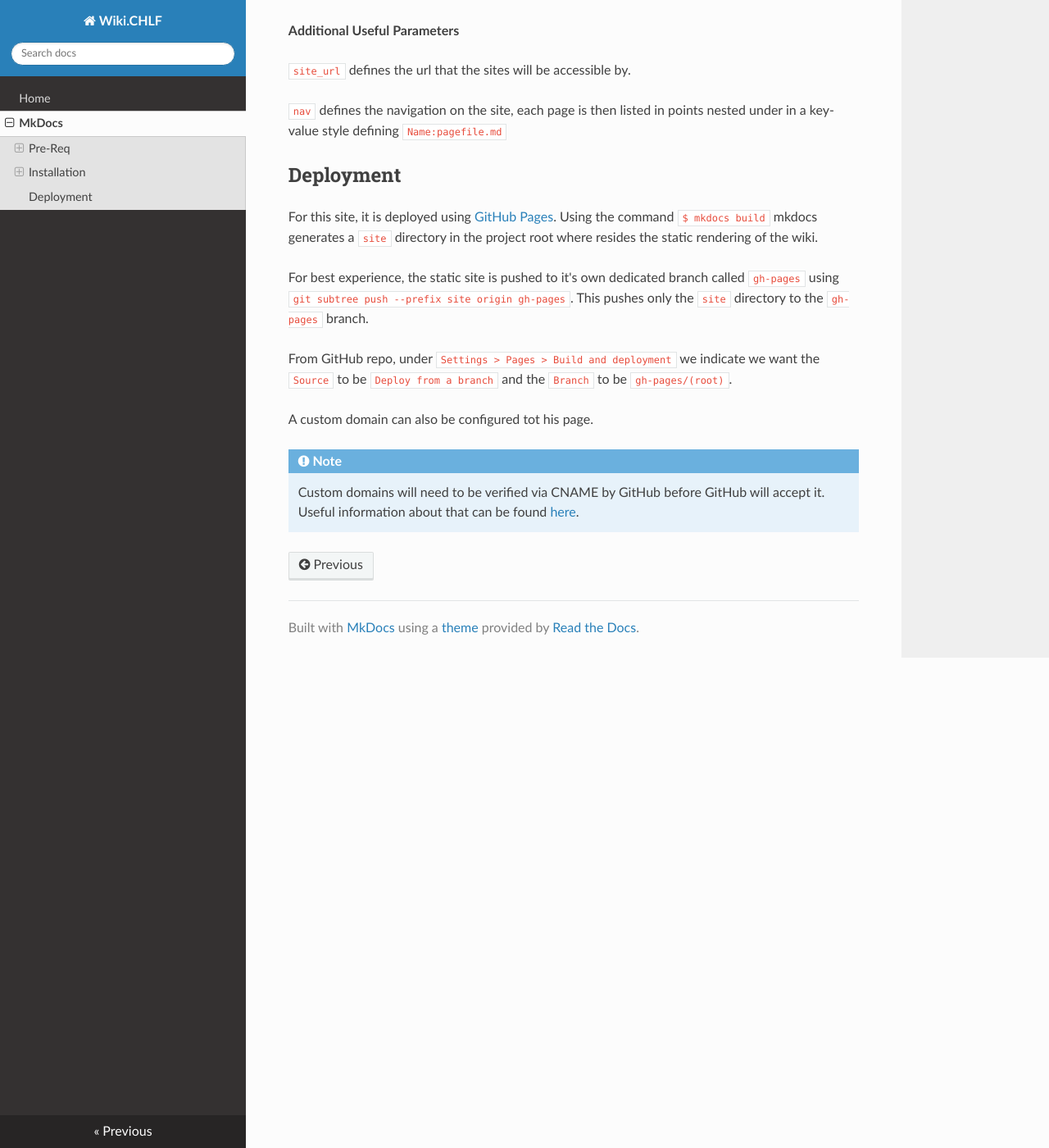
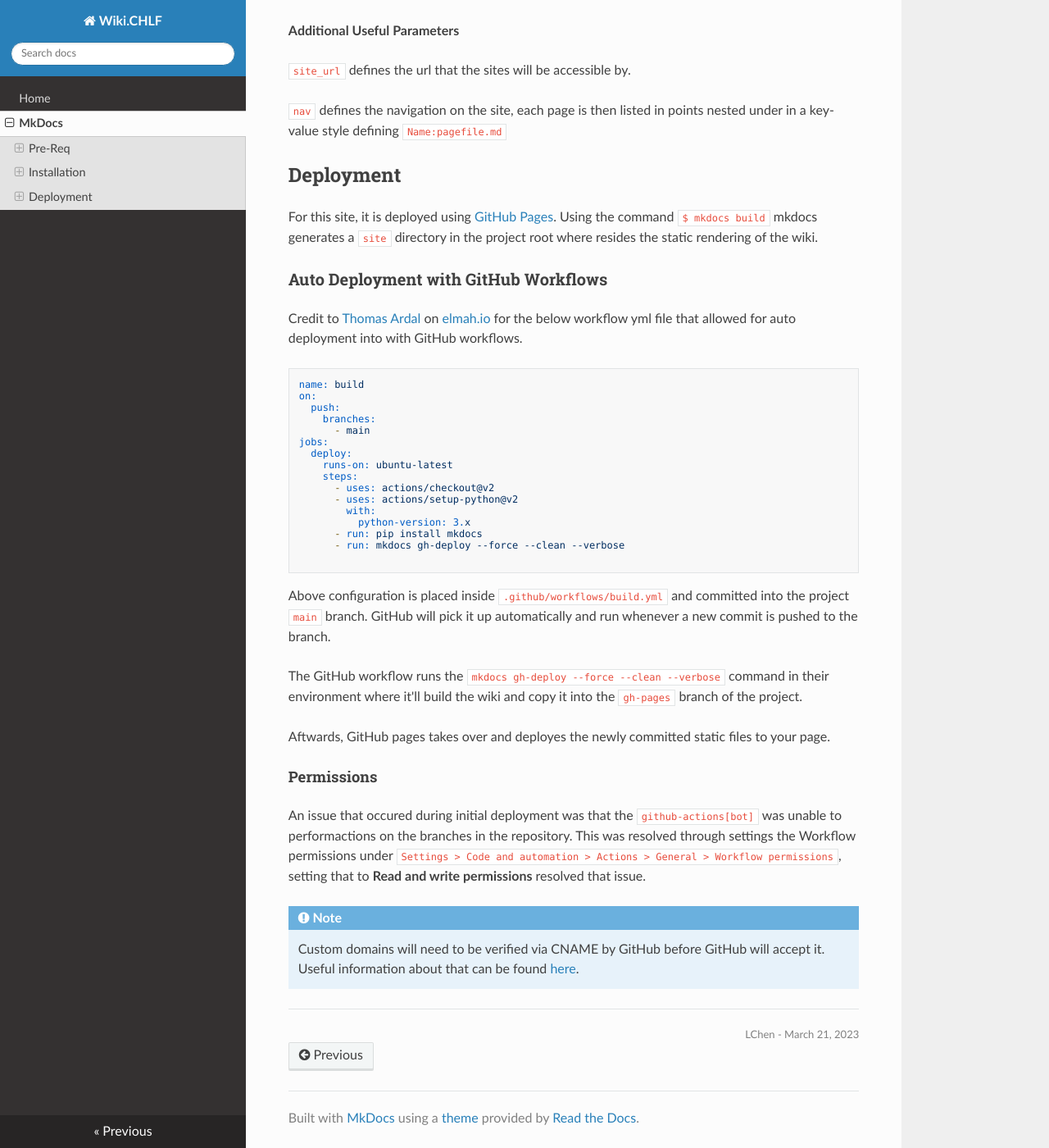
Before and after one commit to chlongfei/Wiki.CHLF, an MkDocs documentation site: the page built from docs/mkdocs.md, in a window 1280 px wide and 1400 px high, scrolled down 1163 px. Shown: the whole window at 82% size. Built offline with MkDocs 1.6.1, drawn with Linux system fonts in a browser that asks for light colours; nearby versions of some CDN libraries.

Commit message:
updated mkdocs with info on autodeployment with gh actions

````diff
--- a/docs/mkdocs.md
+++ b/docs/mkdocs.md
@@ -47,11 +47,39 @@ site_name: MkDocs
 ## Deployment
 For this site, it is deployed using <a href="https://pages.github.com/">GitHub Pages</a>. Using the command `$ mkdocs build` mkdocs generates a `site` directory in the project root where resides the static rendering of the wiki.
 
-For best experience, the static site is pushed to it's own dedicated branch called `gh-pages` using `git subtree push --prefix site origin gh-pages`. This pushes only the `site` directory to the `gh-pages` branch.
+### Auto Deployment with GitHub Workflows
+Credit to <a href="https://blog.elmah.io/author/thomas/">Thomas Ardal</a> on <a href="blog.elmah.io">elmah.io</a> for the below workflow yml file that allowed for auto deployment into with GitHub workflows.
 
-From GitHub repo, under `Settings > Pages > Build and deployment` we indicate we want the `Source` to be `Deploy from a branch` and the `Branch` to be `gh-pages/(root)`.
+```yml
+name: build
+on:
+  push:
+    branches:
+      - main
+jobs:
+  deploy:
+    runs-on: ubuntu-latest
+    steps:
+      - uses: actions/checkout@v2
+      - uses: actions/setup-python@v2
+        with:
+          python-version: 3.x
+      - run: pip install mkdocs
+      - run: mkdocs gh-deploy --force --clean --verbose
 
-A custom domain can also be configured tot his page.
+```
+Above configuration is placed inside `.github/workflows/build.yml` and committed into the project `main` branch. GitHub will pick it up automatically and run whenever a new commit is pushed to the branch.
+
+The GitHub workflow runs the `mkdocs gh-deploy --force --clean --verbose` command in their environment where it'll build the wiki and copy it into the `gh-pages` branch of the project.
+
+Aftwards, GitHub pages takes over and deployes the newly committed static files to your page.
+
+#### **Permissions**
+An issue that occured during initial deployment was that the `github-actions[bot]` was unable to performactions on the branches in the repository. This was resolved through settings the Workflow permissions under `Settings > Code and automation > Actions > General > Workflow permissions`, setting that to **Read and write permissions** resolved that issue.
 
 !!! Note
     Custom domains will need to be verified via CNAME by GitHub before GitHub will accept it. Useful information about that can be found <a href="https://docs.github.com/en/pages/configuring-a-custom-domain-for-your-github-pages-site">here</a>.
+
+<!-- Author / Footer -->
+---
+<div  style="text-align: right; font-size:small; color:grey">LChen - March 21, 2023</div>
````
